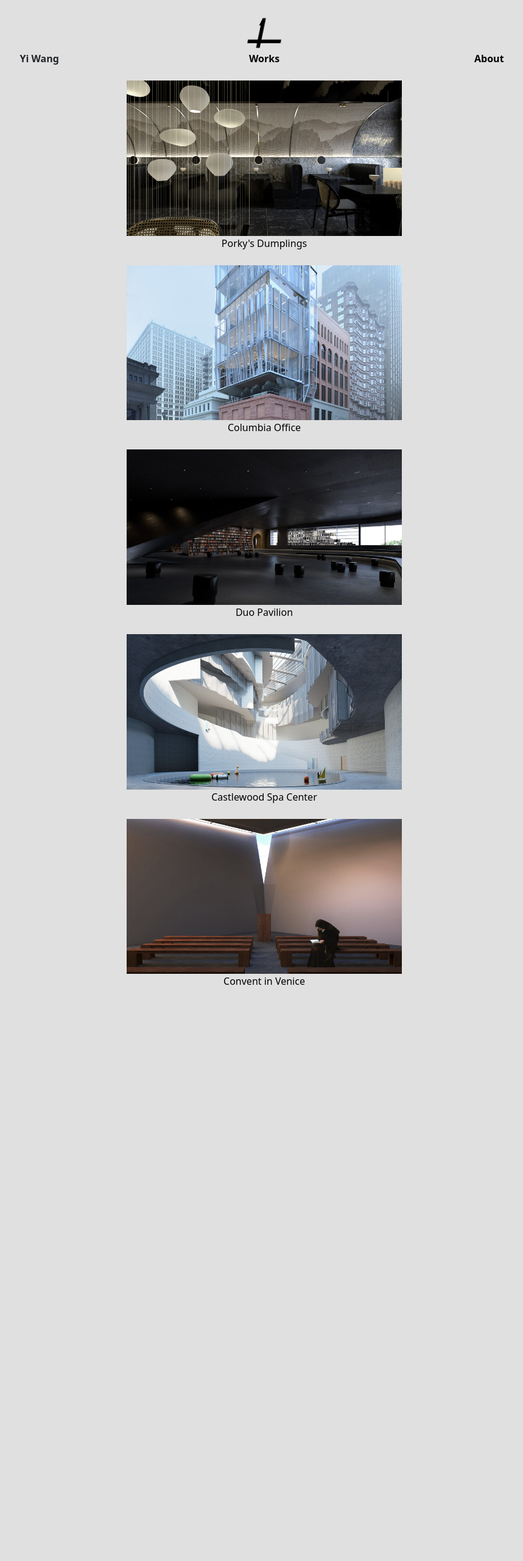
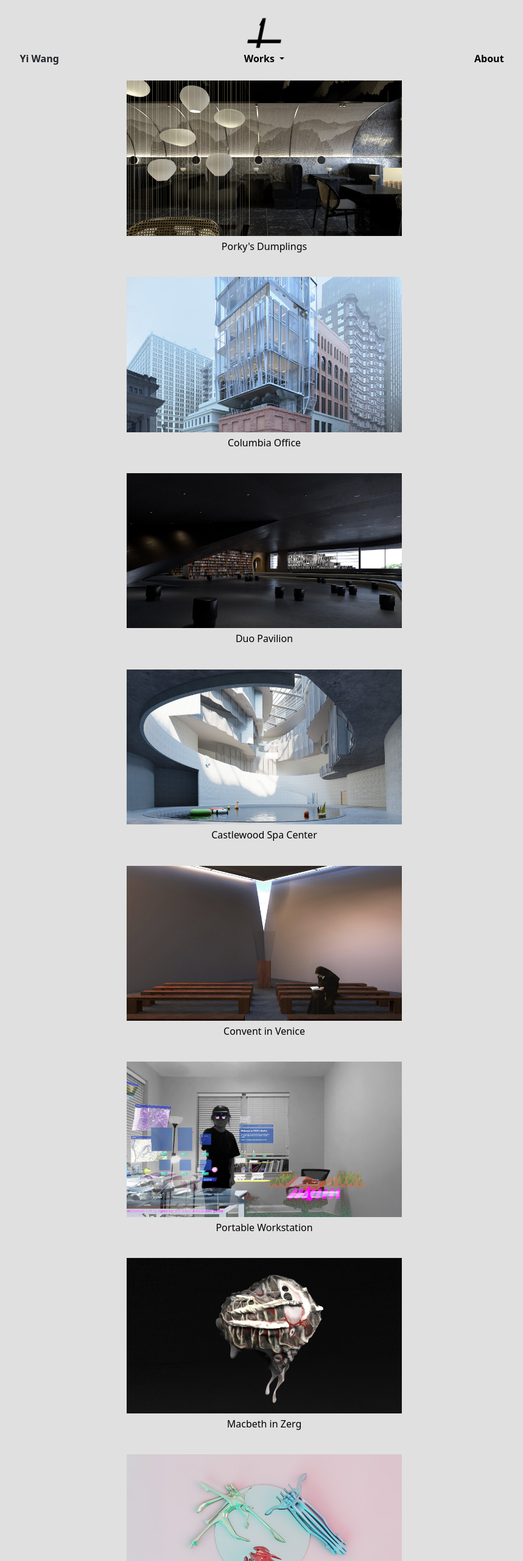
Before and after one commit to wangyi73277/Yione, a plain HTML site: page index.html in a window 1280 px wide. Shown: the top 2560 px of the page at 61% size, without its empty margins (206-1065 px from the left). Before the commit the page ends 1621 px from the top, so only its background shows below. Drawn offline with Linux system fonts and the light colour scheme.

Commit message:
add arttech section

```diff
--- a/index.html
+++ b/index.html
@@ -5,9 +5,8 @@
         <link rel="stylesheet" href="assets\css\bootstrap.min.css">
         <link rel="icon" href="/Logo/favicon.ico" type="image/x-icon">
         <style>
-            body {
-                background-color: #e0e0e0;
-            }
+            body { background-color: #e0e0e0; }
+
             a {
                 color: black;
                 text-decoration: none;
@@ -19,87 +18,163 @@
 
             .thumbnail {
                 width: 60%;
+                transition: transform 0.3s ease;
+            }
+            .thumbnail:hover { transform: scale(1.05); }
+
+            .project-link {
+                display: block;
+                margin-bottom: 1rem;
+            }
+
+            .project-title {
+                font-size: 1rem;
+                margin-top: 0.5rem;
             }
 
             @media (min-width: 992px) {
-                .thumbnail {
-                    width: 40%;
-                }
+                .thumbnail { width: 40%; }
             }
+
+            .hidden { display: none; }
         </style>
     </head>
 
-        <!-- Google tag (gtag.js) -->
+    <!-- Google tag (gtag.js) -->
     <script async src="https://www.googletagmanager.com/gtag/js?id=G-RZ3T490TYM"></script>
     <script>
-    window.dataLayer = window.dataLayer || [];
-    function gtag(){dataLayer.push(arguments);}
-    gtag('js', new Date());
-
-    gtag('config', 'G-RZ3T490TYM');
+        window.dataLayer = window.dataLayer || [];
+        function gtag(){dataLayer.push(arguments);}
+        gtag('js', new Date());
+        gtag('config', 'G-RZ3T490TYM');
     </script>
 
     <body>
-
         <div class="container overflow-hidden px-1 text-center">
-            <div class="row align-items-end p-4">
-                <div class="col-4" >
-                    <b>Yi Wang</b>
+            <nav class="row align-items-end p-4">
+                <div class="col-4"><b>Yi Wang</b></div>
+                <div class="col-4">
+                    <div class="dropdown">
+                        <a href="#works" class="dropdown-toggle" data-bs-toggle="dropdown" aria-expanded="false">
+                            <img src="/Logo/Logo.png" width="60" height="60" alt="Yione" class="logo">
+                            <br><b>Works</b>
+                        </a>
+                        <ul class="dropdown-menu">
+                            <li><a class="dropdown-item" href="#" onclick="showAllProjects()">All</a></li>
+                            <li><a class="dropdown-item" href="#" onclick="filterProjects('Arch')">Architecture</a></li>
+                            <li><a class="dropdown-item" href="#" onclick="filterProjects('ArtTech')">Art+Tech</a></li>
+                        </ul>
+                    </div>
                 </div>
                 <div class="col-4">
-                    <a href="Index.html" ><img src="/Logo/Logo.png" width="60" height="60" alt="Yione" class="logo">
-                    <br><b>Works</b></a>
+                    <a href="#about"><b>About</b></a>
                 </div>
-                <div class="col-4">
-                    <a href="About.html"><b>About</b></a>
-                </div>
-            </div>
+            </nav>
 
-            <div class="row gy-4">
+            <div id="works" class="row gy-4">
                 <div class="col-12">
                     <div class="Porky-Dumplings Arch">
-                        <a href="porky-dumplings.html"><img src="projects\240000_Porkys-Dumplings\240000_Porkys-Dumplings_Thumbnail.jpg"
-                            class="image-fluid thumbnail" alt="Porky-Dumplings"><br>Porky's Dumplings</a>
+                        <a href="porky-dumplings.html" class="project-link">
+                            <img src="projects\240000_Porkys-Dumplings\240000_Porkys-Dumplings_Thumbnail.jpg" class="image-fluid thumbnail" alt="Porky-Dumplings">
+                            <h3 class="project-title">Porky's Dumplings</h3>
+                        </a>
                     </div>
                 </div>
                 <div class="col-12">
                     <div class="Columbia-Office Arch">
-                        <a href="Columbia-Office.html"><img src="/projects/221200_Columbia-Office/221200_Columbia_Thumbnail.jpg"
-                            class="image-fluid thumbnail" alt="Columbia-Office"><br>Columbia Office</a>
+                        <a href="Columbia-Office.html" class="project-link">
+                            <img src="/projects/221200_Columbia-Office/221200_Columbia_Thumbnail.jpg" class="image-fluid thumbnail" alt="Columbia-Office">
+                            <h3 class="project-title">Columbia Office</h3>
+                        </a>
                     </div>
                 </div>
                 <div class="col-12">
                     <div class="American-Bottom Arch">
-                        <a href="American-Bottom.html"><img src="projects\220500_American-Bottom\220500_American-Bottom_Thumbnail.jpg"
-                            class="image-fluid thumbnail" alt="American-Bottom"><br>Duo Pavilion</a>
+                        <a href="American-Bottom.html" class="project-link">
+                            <img src="projects\220500_American-Bottom\220500_American-Bottom_Thumbnail.jpg" class="image-fluid thumbnail" alt="American-Bottom">
+                            <h3 class="project-title">Duo Pavilion</h3>
+                        </a>
                     </div>
                 </div>
                 <div class="col-12">
                     <div class="Castlewood-Spa-Center Arch">
-                        <a href="Castlewood-Spa-Center.html"><img src="projects\200500_Castlewood-Spa-Center\200500_Castlewood-Spa-Center_Thumbnail.jpg"
-                            class="image-fluid thumbnail" alt="Castlewood-Spa-Center"><br>Castlewood Spa Center</a>
+                        <a href="Castlewood-Spa-Center.html" class="project-link">
+                            <img src="projects\200500_Castlewood-Spa-Center\200500_Castlewood-Spa-Center_Thumbnail.jpg" class="image-fluid thumbnail" alt="Castlewood-Spa-Center">
+                            <h3 class="project-title">Castlewood Spa Center</h3>
+                        </a>
                     </div>
                 </div>
                 <div class="col-12">
                     <div class="Venice-Convent Arch">
-                        <a href="Venice-Convent.html"><img src="projects\201200_Venice-Convent\201200_Venice-Convent_Thumbnail.jpg"
-                            class="image-fluid thumbnail" alt="Castlewood-Spa-Center"><br>Convent in Venice</a>
-                    </div>
-                </div>
-                <!-- <div class="col-12">
-                    <div class="Venice-Convent Arch">
-                        <a href="Castlewood-Spa-Center.html"><img src="projects\200500_Castlewood-Spa-Center\200500_Castlewood-Spa-Center_Thumbnail.jpg"
-                            class="image-fluid thumbnail" alt="Castlewood-Spa-Center"><br>Convent in Venice</a>
+                        <a href="Venice-Convent.html" class="project-link">
+                            <img src="projects\201200_Venice-Convent\201200_Venice-Convent_Thumbnail.jpg" class="image-fluid thumbnail" alt="Venice-Convent">
+                            <h3 class="project-title">Convent in Venice</h3>
+                        </a>
                     </div>
                 </div>
                 <div class="col-12">
-                    <div class="Venice-Convent Arch">
-                        <a href="Castlewood-Spa-Center.html"><img src="projects\200500_Castlewood-Spa-Center\200500_Castlewood-Spa-Center_Thumbnail.jpg"
-                            class="image-fluid thumbnail" alt="Castlewood-Spa-Center"><br>Convent in Venice</a>
+                    <div class="Portable-Workstation ArtTech">
+                        <a href="Portable-Workstation.html" class="project-link">
+                            <img src="projects\220501_Portable-Workstation\220501_Portable-Workstation-Thumbnail.jpg" class="image-fluid thumbnail" alt="Portable-Workstation">
+                            <h3 class="project-title">Portable Workstation</h3>
+                        </a>
                     </div>
-                </div> -->
+                </div>
+                <div class="col-12">
+                    <div class="Macbeth-in-zerg ArtTech">
+                        <a href="Macbeth-in-zerg.html" class="project-link">
+                            <img src="projects\221210_Macbeth-of-Zerg\221210_Macbeth-of-zerg-thumbnail.jpg" class="image-fluid thumbnail" alt="macbeth-in-zerg-GANs-in-design">
+                            <h3 class="project-title">Macbeth in Zerg</h3>
+                        </a>
+                    </div>
+                </div>
+                <div class="col-12">
+                    <div class="Body-as-Site ArtTech">
+                        <a href="body-as-site.html" class="project-link">
+                            <img src="projects\200510_Body-as-site\200510_body-as-site-thumbnail.jpg" class="image-fluid thumbnail" alt="body-as-site-jewlery-design">
+                            <h3 class="project-title">Body as Site</h3>
+                        </a>
+                    </div>
+                </div>
+                <div class="col-12">
+                    <div class="Stilllife-afterlife ArtTech">
+                        <a href="stilllife-afterlife.html" class="project-link">
+                            <img src="projects\190510_Stilllife-Afterlife\190510_stilllife-afterlife-thumbnail.jpg" class="image-fluid thumbnail" alt="stilllife-afterlife-art">
+                            <h3 class="project-title">Still Life & After Life</h3>
+                        </a>
+                    </div>
+                </div>
+                <div class="col-12">
+                    <div class="xyz ArtTech">
+                        <a href="xyz.html" class="project-link">
+                            <img src="projects\181210_XYZ\181210_XYZ_thumbnail.jpg" class="image-fluid thumbnail" alt="xyz-art">
+                            <h3 class="project-title">X-Y-Z</h3>
+                        </a>
+                    </div>
+                </div>
             </div>
         </div>
+
         <script src="assets\js\bootstrap.bundle.min.js"></script>
+        <script>
+            function filterProjects(category) {
+                const projects = document.querySelectorAll('.Arch, .ArtTech');
+                projects.forEach(project => {
+                    if (project.classList.contains(category)) {
+                        project.closest('.col-12').style.display = 'block';
+                    } else {
+                        project.closest('.col-12').style.display = 'none';
+                    }
+                });
+            }
+
+            const showAllProjects = () => {
+                document.querySelectorAll('.Arch, .ArtTech').forEach(project => {
+                    project.closest('.col-12').style.display = 'block';
+                });
+            }
+
+            window.onload = showAllProjects;
+        </script>
     </body>
 </html>
```
Also changed, not shown: projects/181210_XYZ/181210_XYZ_thumbnail.jpg (added), projects/190510_Stilllife-Afterlife/190510_stilllife-afterlife-thumbnail.jpg (added), projects/200510_Body-as-site/200510_body-as-site-thumbnail.jpg (added), projects/200510_Body-as-site/fa20_348a_vale_wang-yi_photo_finaljewelry_01.jpg (added), projects/200510_Body-as-site/fa20_348a_vale_wang-yi_photo_finaljewelry_02.jpg (added), projects/200510_Body-as-site/fa20_348a_vale_wang-yi_photo_finaljewelry_03.jpg (added), projects/220501_Portable-Workstation/220501_Portable-Workstation-Thumbnail.jpg (added), projects/220501_Portable-Workstation/Layout-01.jpg (added), projects/220501_Portable-Workstation/Layout-02.jpg (added), projects/221210_Macbeth-of-Zerg/221210_Macbeth-of-zerg-thumbnail.jpg (added), 6 other files.
